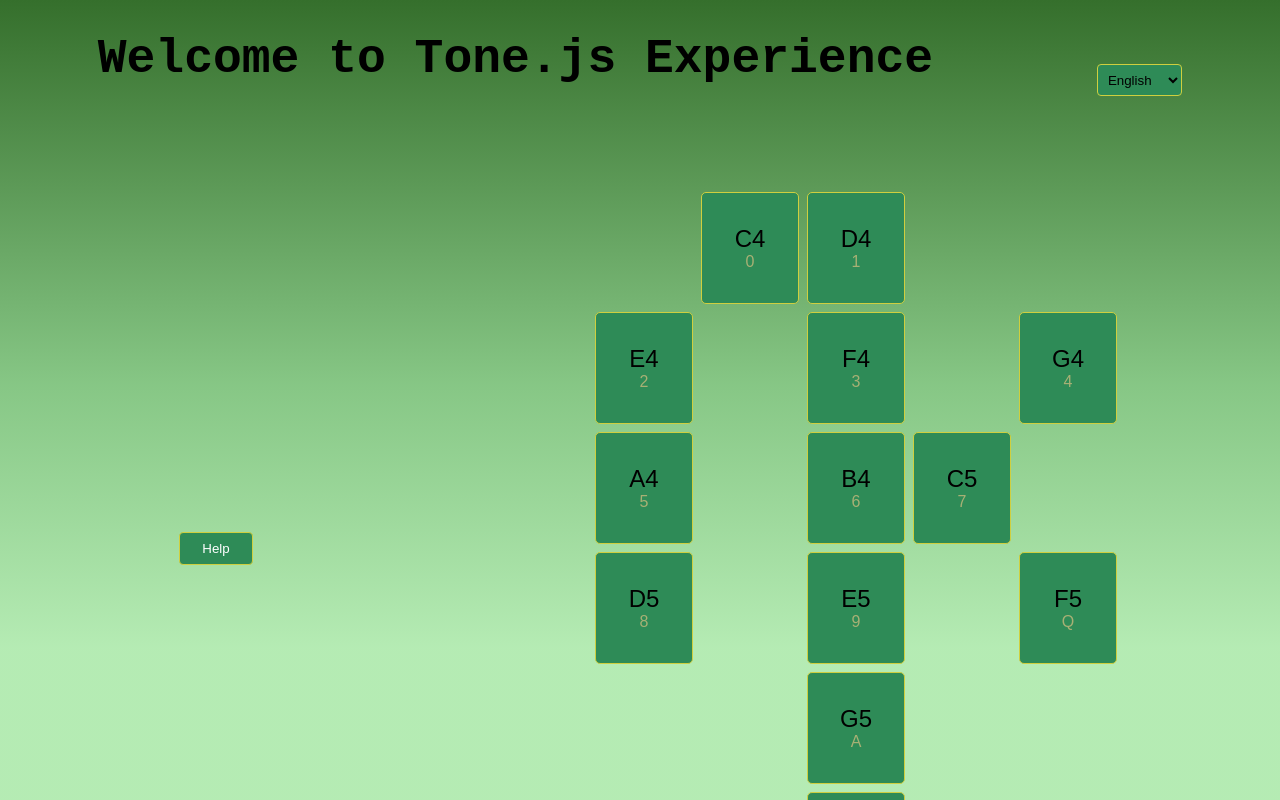
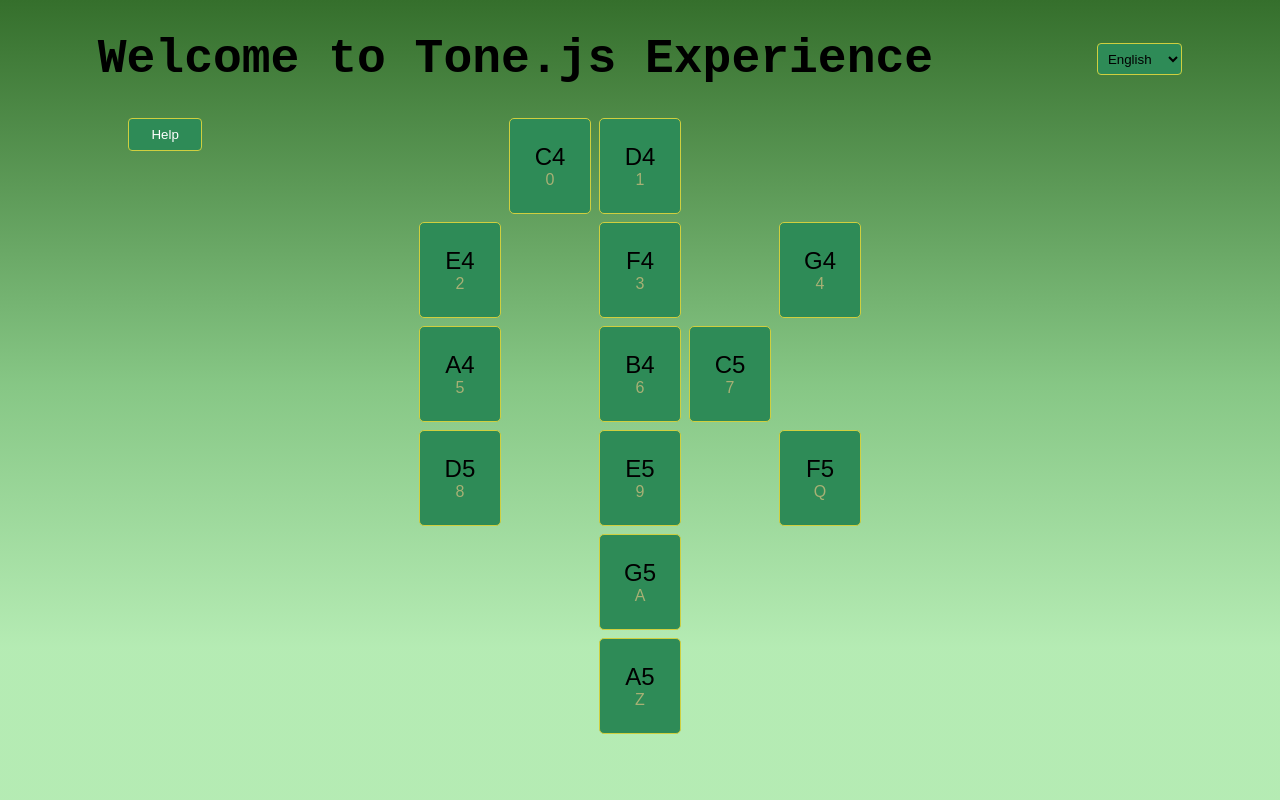
Before and after one commit to setare-sabouri/Tone-experience, a Next.js app: page / in a window 1280 px wide. Built offline with nearby package versions, Linux system fonts and the light colour scheme.

Commit message:
key helper

```diff
--- a/package.json
+++ b/package.json
@@ -12,6 +12,7 @@
     "@react-three/drei": "^9.93.0",
     "@react-three/fiber": "^8.15.13",
     "audiokeys": "^0.1.1",
+    "gsap": "^3.12.5",
     "i18n": "^0.15.1",
     "i18next": "^23.7.14",
     "leva": "^0.9.35",
--- a/src/components/experience/Experience.module.scss
+++ b/src/components/experience/Experience.module.scss
@@ -1,14 +1,12 @@
 .experienceContainer {
   display: flex;
-  justify-content: space-around;
-  align-items: center;
-  position: relative;
-  padding: 2rem 0;
+  justify-content: center;
+  // align-items: center;
+  // position: relative;
+  padding: 0rem 1rem;
 }
-.helpersCnt {
-  display: flex;
-  left: 0;
-  align-items: center;
-  padding: 0 1rem;
-  order: -1;
-}
+// .helpersCnt {
+//   left: 10%;
+//   align-items: center;
+//   padding: 0 1rem;
+// }
--- a/src/components/experience/ToneExperience.tsx
+++ b/src/components/experience/ToneExperience.tsx
@@ -28,7 +28,7 @@
   return (
     <div className={styles.experienceContainer}>
       <GridContainer notes={keysnotes} playNote={playNote} />
-      <KeyHelper className={styles.helpersCnt}></KeyHelper>
+      <KeyHelper></KeyHelper>
     </div>
   );
 };
--- a/src/components/gridContainer/GridContainer.module.scss
+++ b/src/components/gridContainer/GridContainer.module.scss
@@ -2,4 +2,5 @@
   display: grid;
   grid-template-columns: repeat(5, 1fr);
   gap: 0.5rem;
+  width: fit-content;
 }
--- a/src/components/gridContainer/GridContainer.tsx
+++ b/src/components/gridContainer/GridContainer.tsx
@@ -1,6 +1,7 @@
 import React, { useState, useEffect } from 'react';
 import NoteButton from '@components/noteButton/NoteButton';
 import styles from './GridContainer.module.scss';
+import { not } from 'three/examples/jsm/nodes/Nodes.js';
 
 interface GridContainerProps {
   notes: {
@@ -9,6 +10,7 @@
     row: number;
     btn: string;
     digit: string;
+    numPad: string;
   }[];
   playNote: (note: string) => void;
 }
@@ -19,8 +21,12 @@
 
   const keyDownHandler = (event: React.KeyboardEvent<HTMLDivElement>) => {
     event.stopPropagation();
-
-    setClickedNote(notes.find((note) => note.digit === event.code));
+    console.log(event.code);
+    setClickedNote(
+      notes.find(
+        (note) => note.digit === event.code || note.numPad === event.code
+      )
+    );
   };
 
   useEffect(() => {
@@ -56,6 +62,8 @@
             backgroundColor:
               note.key === hoveredNote ? 'lightblue' : 'seagreen',
           }}
+          hoveredColor="lightblue" // Specify the hover color
+          hoverScale={1.1} // Specify the hover scale
           onClick={() => playNote(note.key)}
         />
       ))}
--- a/src/components/keyHelper/KeyHelper.module.scss
+++ b/src/components/keyHelper/KeyHelper.module.scss
@@ -1,4 +1,6 @@
 .helperBtn {
+  position: absolute;
+  left: 10%;
   background: $green-btn;
   color: white;
   padding: 0.5rem 1.4rem;
--- a/src/components/keyHelper/KeyHelper.tsx
+++ b/src/components/keyHelper/KeyHelper.tsx
@@ -3,11 +3,9 @@
 import styles from './KeyHelper.module.scss';
 import GuideLayout from '@components/guideLayout/GuideLayout';
 import steps from '@utils/guideSteps';
-interface KeyHelperProps {
-  className?: string;
-}
+interface KeyHelperProps {}
 
-const KeyHelper: React.FC<KeyHelperProps> = ({ className }) => {
+const KeyHelper: React.FC<KeyHelperProps> = ({}) => {
   const [showGuide, setShowGuide] = useState(false);
 
   const toggleKeyboard = () => {
@@ -15,7 +13,7 @@
   };
 
   return (
-    <div className={`${styles.helper} ${className}`}>
+    <div className={styles.helper}>
       <div>
         <button className={styles.helperBtn} onClick={toggleKeyboard}>
           Help
--- a/src/components/layout/layout.module.scss
+++ b/src/components/layout/layout.module.scss
@@ -6,10 +6,6 @@
   display: flex;
   font-size: 2rem;
   padding: 2rem 1rem;
-  height: 20vh;
   font-family: monospace;
   justify-content: space-around;
 }
-.content {
-  height: 80vh;
-}
--- a/src/components/noteButton/NoteButton.module.scss
+++ b/src/components/noteButton/NoteButton.module.scss
@@ -1,16 +1,11 @@
 .noteButton {
   font-size: 1.5rem;
   background: $play-btn;
-  padding: 2rem;
-  width: 100%;
-  height: 100%;
+  padding: 1.5rem;
+
   border: 1px solid $border-btn;
   border-radius: 5px;
   cursor: pointer;
-
-  // &:hover {
-  //   background-color: rgb(22, 93, 53);
-  // }
 }
 .helper {
   font-size: 1rem;
--- a/src/components/noteButton/NoteButton.tsx
+++ b/src/components/noteButton/NoteButton.tsx
@@ -1,5 +1,7 @@
-import React from 'react';
+import React, { useRef } from 'react';
+import { gsap } from 'gsap';
 import styles from './NoteButton.module.scss';
+
 interface NoteButtonProps {
   note: string;
   btn: string;
@@ -13,8 +15,41 @@
   onClick = () => {},
   style = {},
 }) => {
+  const buttonRef = useRef<HTMLButtonElement>(null);
+
+  const handleHoverEnter = () => {
+    gsap.to(buttonRef.current, {
+      scale: 1.1,
+      backgroundColor: 'rgb(4, 85, 39)',
+      color: 'white',
+      opacity: 1,
+      rotation: 360,
+      ease: 'power2.inOut',
+      duration: 0.1,
+    });
+  };
+
+  const handleHoverLeave = () => {
+    gsap.to(buttonRef.current, {
+      scale: 1,
+      backgroundColor: 'seagreen',
+      opacity: 0.9,
+      color: 'black',
+      rotation: 0,
+      ease: 'power2.inOut',
+      duration: 0.5,
+    });
+  };
+
   return (
-    <button onClick={onClick} className={styles.noteButton} style={style}>
+    <button
+      ref={buttonRef}
+      className={styles.noteButton}
+      style={style}
+      onMouseEnter={handleHoverEnter}
+      onMouseLeave={handleHoverLeave}
+      onClick={onClick}
+    >
       <div>{note}</div>
       <div className={styles.helper}>{btn}</div>
     </button>
--- a/src/utils/notes.js
+++ b/src/utils/notes.js
@@ -1,19 +1,19 @@
 // Notes for a simple piano
 
 const keysnotes = [
-    { key: "C4", col: 1, row: 0, btn: '0', digit: 'Digit0' },
-    { key: "D4", col: 2, row: 0, btn: '1', digit: 'Digit1' },
+    { key: "C4", col: 1, row: 0, btn: '0', digit: 'Digit0', numPad: 'Numpad0' },
+    { key: "D4", col: 2, row: 0, btn: '1', digit: 'Digit1', numPad: 'Numpad1' },
 
-    { key: "E4", col: 0, row: 1, btn: '2', digit: 'Digit2' },
-    { key: "F4", col: 2, row: 1, btn: '3', digit: 'Digit3' },
-    { key: "G4", col: 4, row: 1, btn: '4', digit: 'Digit4' },
+    { key: "E4", col: 0, row: 1, btn: '2', digit: 'Digit2', numPad: 'Numpad2' },
+    { key: "F4", col: 2, row: 1, btn: '3', digit: 'Digit3', numPad: 'Numpad3' },
+    { key: "G4", col: 4, row: 1, btn: '4', digit: 'Digit4', numPad: 'Numpad4' },
 
-    { key: "A4", col: 0, row: 2, btn: '5', digit: 'Digit5' },
-    { key: "B4", col: 2, row: 2, btn: '6', digit: 'Digit6' },
-    { key: "C5", col: 3, row: 2, btn: '7', digit: 'Digit7' },
+    { key: "A4", col: 0, row: 2, btn: '5', digit: 'Digit5', numPad: 'Numpad5' },
+    { key: "B4", col: 2, row: 2, btn: '6', digit: 'Digit6', numPad: 'Numpad6' },
+    { key: "C5", col: 3, row: 2, btn: '7', digit: 'Digit7', numPad: 'Numpad7' },
 
-    { key: "D5", col: 0, row: 3, btn: '8', digit: 'Digit8' },
-    { key: "E5", col: 2, row: 3, btn: '9', digit: 'Digit9' },
+    { key: "D5", col: 0, row: 3, btn: '8', digit: 'Digit8', numPad: 'Numpad8' },
+    { key: "E5", col: 2, row: 3, btn: '9', digit: 'Digit9', numPad: 'Numpad9' },
     { key: "F5", col: 4, row: 3, btn: 'Q', digit: 'KeyQ' },
 
     { key: "G5", col: 2, row: 4, btn: 'A', digit: 'KeyA' },
```
Also changed, not shown: 1 other file (tests, documents, lock files or other folders).
